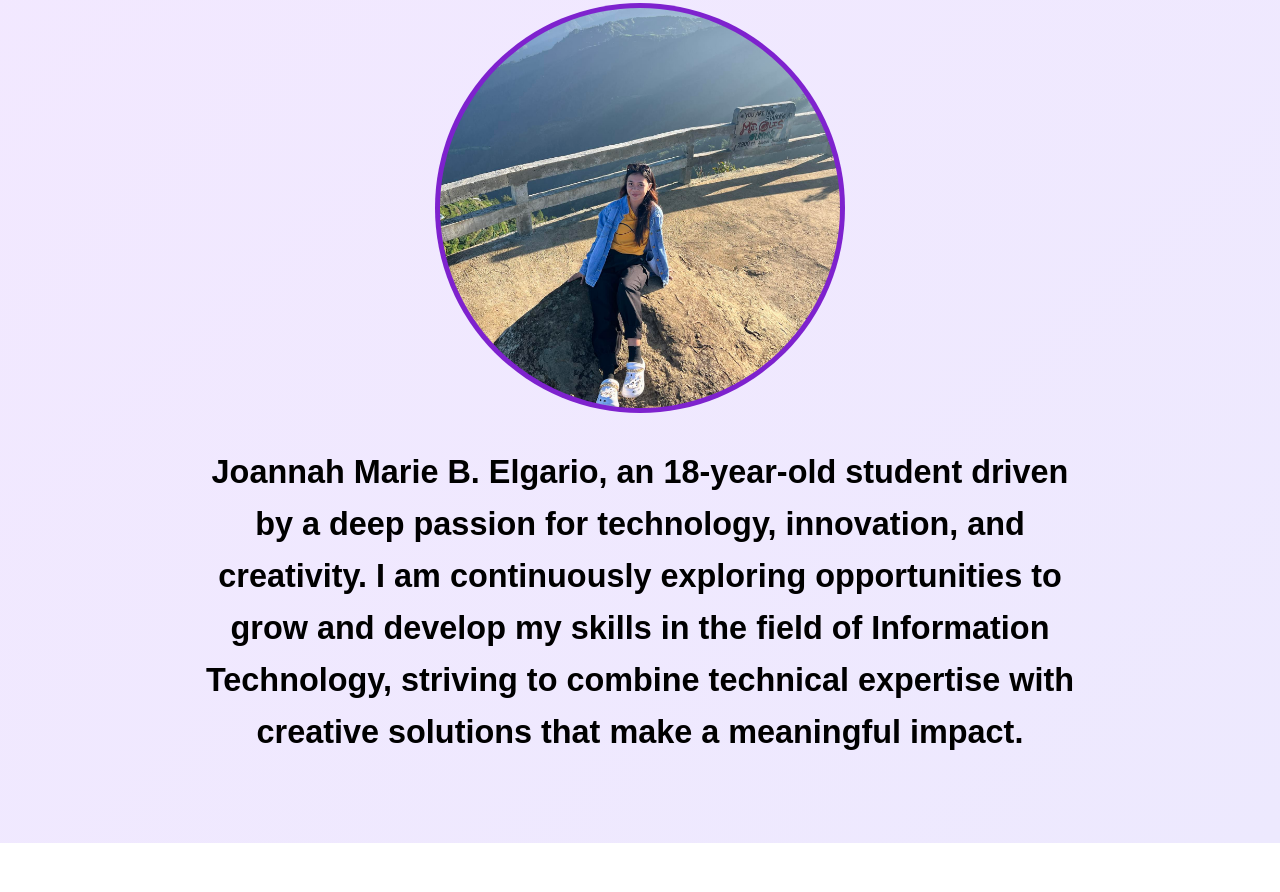
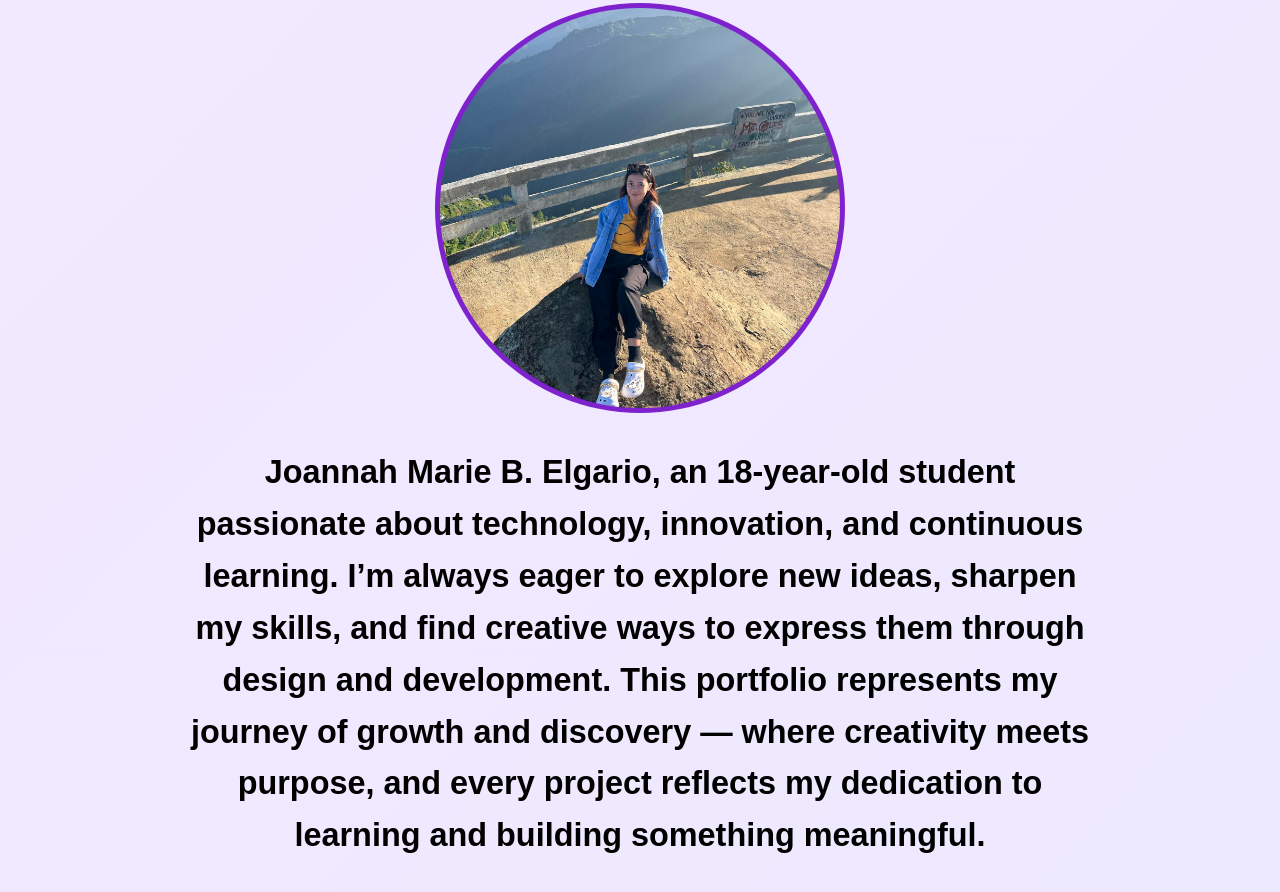
Before and after one commit to joannahelgario-afk/MyProject-, a plain HTML site: page index.html in a window 1280 px wide. Shown: the part 366-1258 px from the top of the page. Before the commit the page ends 1209 px from the top, so only its background shows below. Drawn offline with Linux system fonts and the light colour scheme.

Commit message:
Update index.html

```diff
--- a/index.html
+++ b/index.html
@@ -377,7 +377,7 @@
         <img src="Messenger_creation_eb652ca3-95ac-4169-ba82-69fab9347d96_072523.jpeg" alt="Profile Picture">
       </div>
     </div>
-    <h2><b>Joannah Marie B. Elgario</b>, an 18-year-old student driven by a deep passion for technology, innovation, and creativity. I am continuously exploring opportunities to grow and develop my skills in the field of Information Technology, striving to combine technical expertise with creative solutions that make a meaningful impact.</h2>
+    <h2><b>Joannah Marie B. Elgario</b>, an 18-year-old student passionate about technology, innovation, and continuous learning. I’m always eager to explore new ideas, sharpen my skills, and find creative ways to express them through design and development. This portfolio represents my journey of growth and discovery — where creativity meets purpose, and every project reflects my dedication to learning and building something meaningful.</h2>
   </section>
 
   <!-- MOMENTS -->
```
